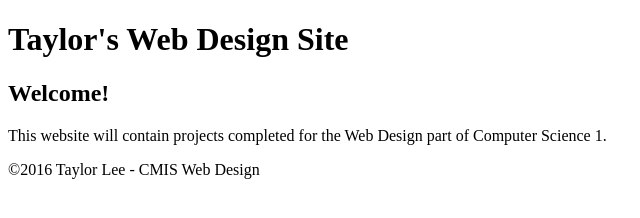
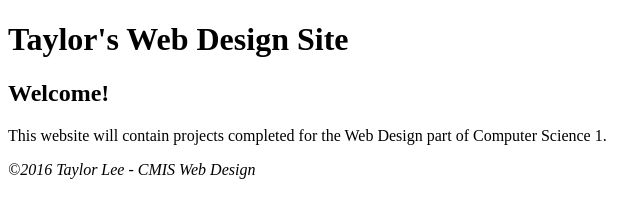
Before and after one commit to taylor1915-cmis/taylor1915-cmis-wd, a plain HTML site: page index.html in a window 1280 px wide. Shown: the full height of the page, 0-640 px from the left. Drawn offline with Linux system fonts and the light colour scheme.

Commit message:
This is the index

```diff
--- a/index.html
+++ b/index.html
@@ -18,6 +18,7 @@
 		<meta charset="utf-8"/>
 	</head>
 	<body>
+		<n>
 		<h1>
 			Taylor's Web Design Site
 		</h1>
@@ -28,7 +29,10 @@
 		<p>
 			This website will contain projects completed for the Web Design part of Computer Science 1.
 		</p>
-		<p>
+		<footer>
+			<address>
 			©2016 Taylor Lee - CMIS Web Design
-		</p>
+			</address>
+		</footer>
+		</n>
 </html>
```
